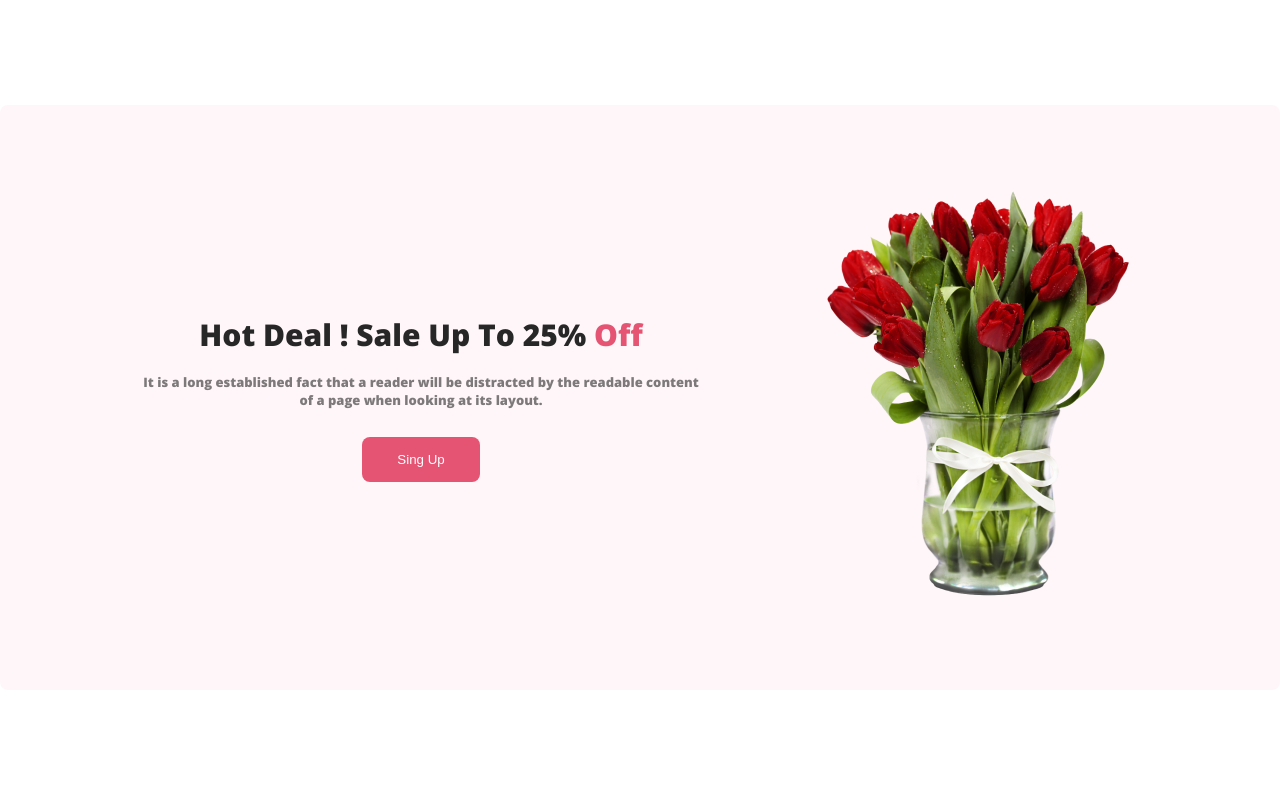
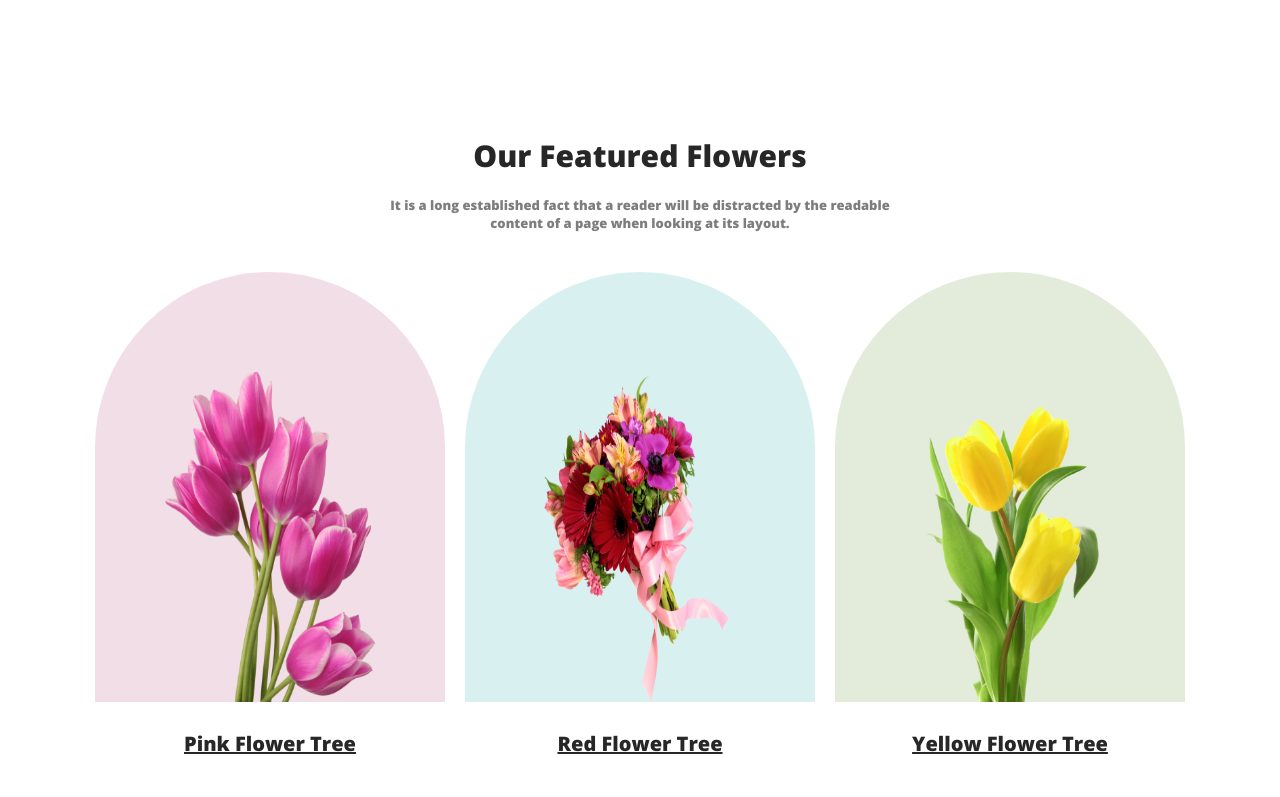
Before and after one commit to Humairaa1/Flower-Shop-Webpage, a plain HTML site: page index.html in a window 1280 px wide. Shown: the part 760-1557 px from the top of the page. Drawn offline with nearby package versions, Linux system fonts and the light colour scheme.

Commit message:
footer and feature section done

```diff
--- a/index.html
+++ b/index.html
@@ -29,10 +29,42 @@
 
     </header>
     <main>
+        <section class="feature-container">
+            <h3 class="primary-title">Our Featured Flowers</h3>
+            <p class="feature-description">It is a long established fact that a reader will be distracted by the
+                readable <br> content of a page when looking at its layout.</p>
+
+            <div class="all-feature-box">
+                <div>
+                    <div class="feature-box pink-flower">
+                        <img class="img-size" src="images/pngwing 6.png" alt="">
+                    </div>
+                    <p class="box-name">Pink Flower Tree</p>
+                </div>
+
+                <div>
+                    <div class="feature-box red-flower">
+                        <img class="img-size" src="images/pngwing 5.png" alt="">
+
+                    </div>
+                    <p class="box-name">Red Flower Tree</p>
+                </div>
+
+                <div>
+                    <div class="feature-box yellow-flower">
+                        <img class="img-size" src="images/pngwing 7.png" alt="">
+
+                    </div>
+                    <p class="box-name">Yellow Flower Tree</p>
+                </div>
+            </div>
+
+        </section>
         <section class="Discount-container">
             <div class="discount-info">
                 <h3 class="primary-title">Hot Deal ! Sale Up To 25% <span class="primary-clr">Off</span> </h3>
-                <p class="discount-description">It is a long established fact that a reader will be distracted by the readable content of a page when looking at its layout.</p>
+                <p class="discount-description">It is a long established fact that a reader will be distracted by the
+                    readable content of a page when looking at its layout.</p>
                 <button class="primary-btn">Sing Up</button>
             </div>
             <div class="roses">
@@ -43,7 +75,8 @@
 
         <section class="instagram">
             <h3 class="primary-title">Instagram </h3>
-            <p class="insta-description">It is a long established fact that a reader will be distracted by the readable content of a page when looking at its layout.</p>
+            <p class="insta-description">It is a long established fact that a reader will be distracted by the readable
+                content of a page when looking at its layout.</p>
             <div class="all-box-img">
                 <img class="box-img" src="images/Flower 01.png" alt="">
                 <img class="box-img" src="images/Rectangle 4.png" alt="">
@@ -61,7 +94,16 @@
             </div>
         </section>
     </main>
-    <footer></footer>
+    <footer>
+        <div class="footer-section">
+            <div>
+                <h3 class="footer-title"><span class="primary-clr">Flower</span>Shop</h3>
+                <p class="footer-decription">It is a long established fact that a reader will be distracted by the
+                    readable <br> content of a page when looking at its layout.</p>
+                <p class="copy-right">@2020-2023, FlowerShop.com. All rights reserved. </p>
+            </div>
+        </div>
+    </footer>
 </body>
 
 </html>
--- a/styles/webstyle.css
+++ b/styles/webstyle.css
@@ -16,10 +16,12 @@ body {
     border: none;
     color: white;
 }
-.primary-clr{
+
+.primary-clr {
     color: #E55473;
 }
-.primary-title{
+
+.primary-title {
     color: #272727;
     font-size: 30px;
 }
@@ -50,8 +52,61 @@ font-size: 30px;
 
 }
 
+/* Feature Section Complete */
+.feature-container {
+    margin-top: 140px;
+    text-align: center;
+}
+
+.feature-description {
+    color: rgba(39, 39, 39, 0.60);
+    font-size: 13px;
+    margin-top: 20px;
+    margin-bottom: 40px;
+}
+
+.all-feature-box {
+    gap: 20px;
+    display: flex;
+    justify-content: center;
+}
+
+.feature-box {
+    width: 350px;
+    height: 430px;
+    border-radius: 300px 300px 0px 0px;
+
+}
+
+.box-name {
+    color: #272727;
+    font-size: 20px;
+    text-decoration-line: underline;
+    margin-top: 28px;
+}
+
+.pink-flower {
+    background: rgba(167, 33, 98, 0.15);
+}
+
+.red-flower {
+    background: rgba(5, 151, 160, 0.15);
+
+}
+
+.yellow-flower {
+    background: rgba(71, 125, 17, 0.15);
+}
+
+.img-size {
+    height: 330px;
+    width: 210px;
+    padding-top: 100px;
+
+}
+
 /* Discount Section Styles */
-.Discount-container{
+.Discount-container {
     border-radius: 8px;
     background: rgba(229, 84, 115, 0.05);
     display: flex;
@@ -60,7 +115,7 @@ background: rgba(229, 84, 115, 0.05);
     padding: 80px 20px 80px 20px;
 }
 
-.discount-description{
+.discount-description {
     color: rgba(39, 39, 39, 0.60);
     font-size: 13px;
     width: 70%;
@@ -68,17 +123,18 @@ margin: auto;
     margin-top: 18px;
     margin-bottom: 28px;
 }
-.discount-info{
+
+.discount-info {
     text-align: center;
 }
 
 /* Instagram section Styles */
-.instagram{
+.instagram {
     text-align: center;
     margin-top: 110px;
 }
 
-.insta-description{
+.insta-description {
     color: rgba(39, 39, 39, 0.60);
     font-size: 13px;
     width: 30%;
@@ -86,18 +142,20 @@ margin: auto;
     margin-top: 20px;
     margin-bottom: 40px;
 }
-.all-box-img{
+
+.all-box-img {
     display: flex;
     gap: 20px;
     justify-content: center;
 }
-.box-img{
+
+.box-img {
     width: 242px;
     height: 296px;
 }
 
 /* subscrib section styles */
-.subscrib-container{
+.subscrib-container {
     background-image: url(../images/Rectangle\ 9.png);
     height: 350px;
     width: 1050px;
@@ -111,16 +169,48 @@ height: 296px;
     justify-content: center;
 
 }
-.subscrib-content{
 
-}
-.subtitle{
+.subtitle {
     color: rgba(39, 39, 39, 0.60);
     font-size: 13px;
+    margin-top: 12px;
+    margin-bottom: 40px;
 }
-.email-input{
+
+.email-input {
     width: 500px;
     border-radius: 8px;
     border: none;
     padding: 20px;
 }
+
+/* footer section styles */
+.footer-section {
+    margin-top: 120px;
+    background-color: black;
+    height: 400px;
+    text-align: center;
+    display: flex;
+    align-items: center;
+    justify-content: center;
+}
+
+.footer-title {
+    font-size: 40px;
+    color: white;
+
+}
+
+.footer-decription {
+
+    color: rgba(255, 255, 255, 0.90);
+    font-size: 14px;
+    margin-top: 20px;
+    margin-bottom: 28px;
+
+}
+
+.copy-right {
+    color: rgba(255, 255, 255, 0.40);
+    font-size: 12px;
+}
```
Lines whose indentation alone changed are shown as unchanged.
